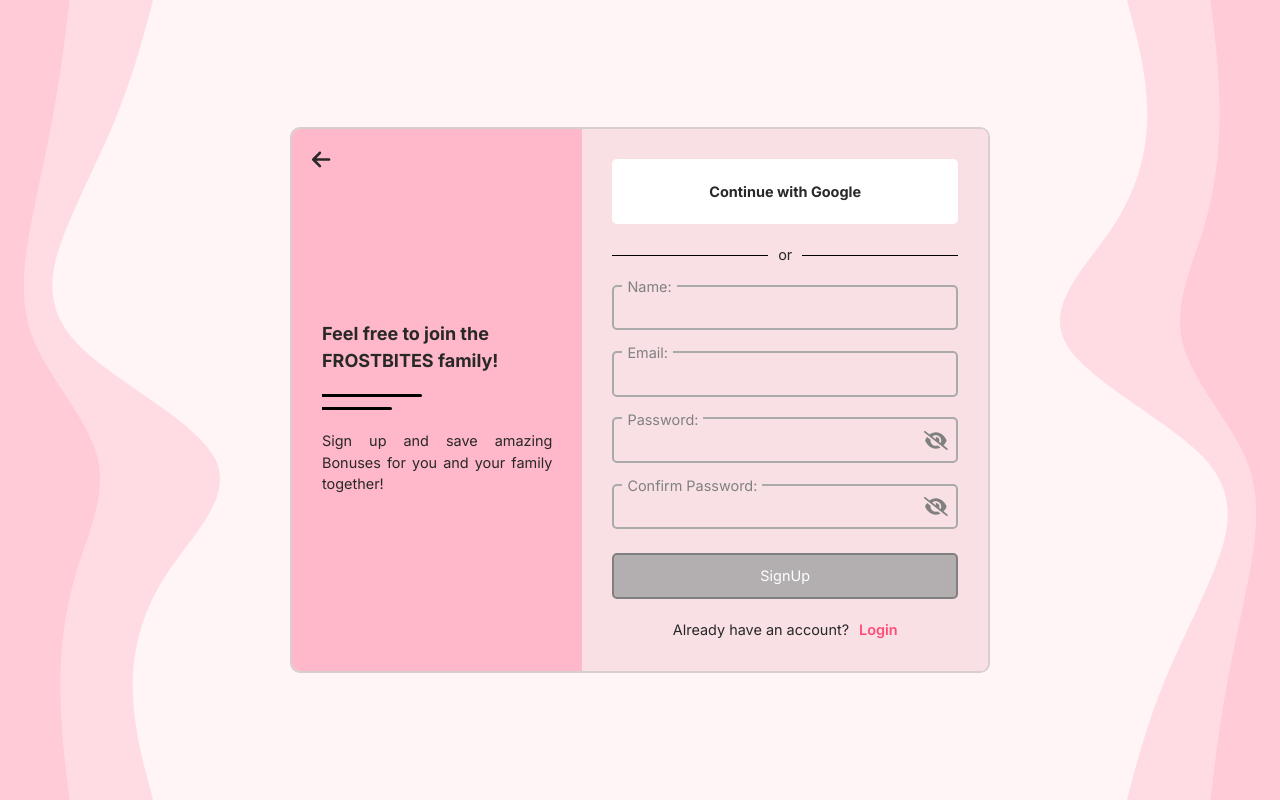
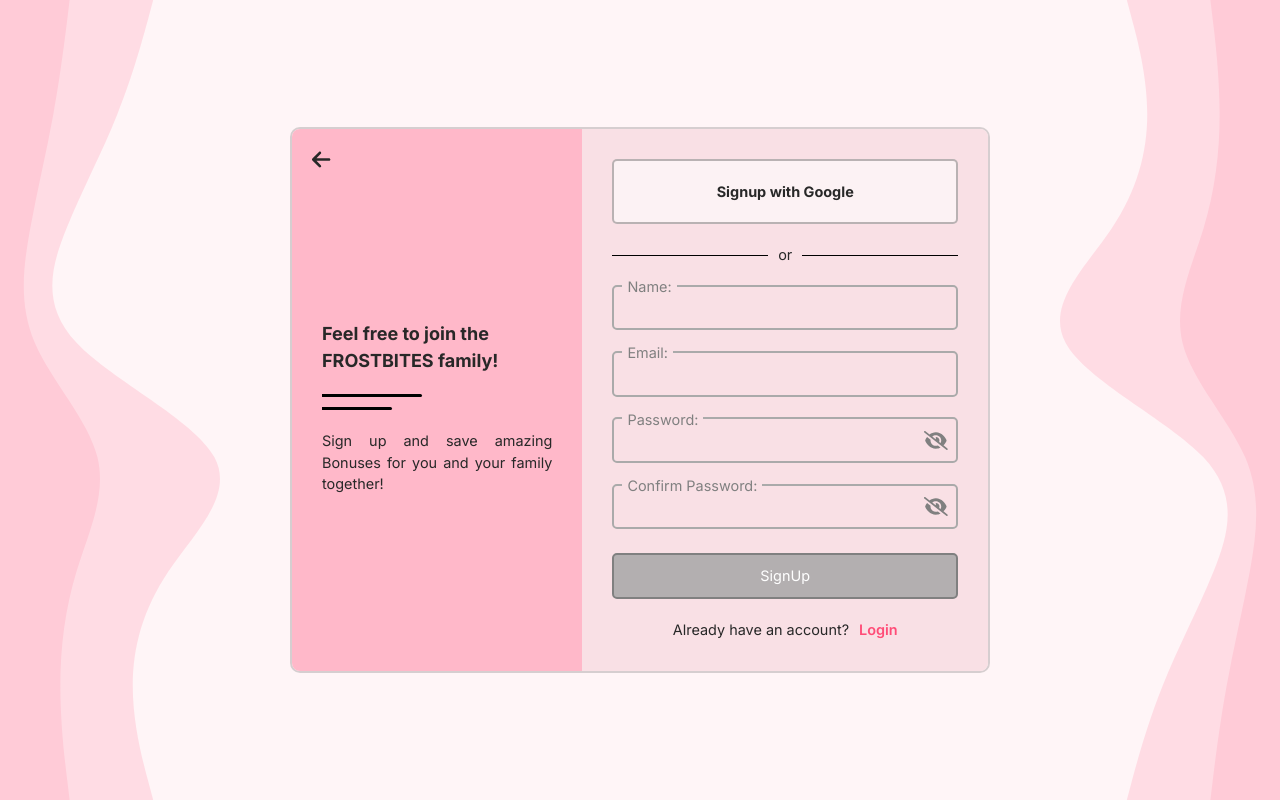
Before and after one commit to darianmorat/frostbites, a React (Vite) app in the folder client/: page /signup in a window 1280 px wide. Built offline with nearby package versions, Linux system fonts and the light colour scheme; no server answers.

Commit message:
feat(client): add firebase google auth

```diff
--- a/client/package.json
+++ b/client/package.json
@@ -17,6 +17,7 @@
     "@fortawesome/react-fontawesome": "^0.2.2",
     "axios": "^1.7.9",
     "chart.js": "^4.4.7",
+    "firebase": "^11.3.0",
     "formik": "^2.4.6",
     "leaflet": "^1.9.4",
     "motion": "^12.0.6",
--- /dev/null
+++ b/client/src/firebaseConfig.jsx
@@ -0,0 +1,17 @@
+import { initializeApp } from 'firebase/app';
+import { getAuth } from 'firebase/auth';
+
+const firebaseConfig = {
+   apiKey: import.meta.env.VITE_FIREBASE_API_KEY,
+   authDomain: import.meta.env.VITE_FIREBASE_AUTH_DOMAIN,
+   projectId: import.meta.env.VITE_FIREBASE_PROJECT_ID,
+   storageBucket: import.meta.env.VITE_FIREBASE_STORAGE_BUCKET,
+   messagingSenderId: import.meta.env.VITE_FIREBASE_MESSAGING_SENDER_ID,
+   appId: import.meta.env.VITE_FIREBASE_APP_ID,
+   measurementId: import.meta.env.VITE_FIREBASE_MEASUREMENT_ID,
+};
+
+const app = initializeApp(firebaseConfig);
+const auth = getAuth(app);
+
+export default auth;
--- a/client/src/pages/public.css
+++ b/client/src/pages/public.css
@@ -168,7 +168,7 @@
    gap: 10px;
    justify-content: space-between;
 }
-.purchase-total{
+.purchase-total {
    display: flex;
    align-items: center;
    gap: 10px;
@@ -274,15 +274,17 @@
    max-width: 700px;
 }
 
-.google-auth {
-   background-color: white;
+.right-form > .google-auth {
+   background-color: #ffffff90;
+   border: 2px solid #28282850;
+   color: #282828;
    height: 65px;
-   display: flex;
-   align-items: center;
-   justify-content: center;
    font-weight: bold;
-   border-radius: 5px;
 }
+.google-auth:hover{
+   background-color: var(--white-color);
+}
+
 .separator {
    margin: 20px 0 10px 0;
    display: flex;
--- a/client/src/pages/public/LoginPage.jsx
+++ b/client/src/pages/public/LoginPage.jsx
@@ -9,6 +9,9 @@
 import wave_svg from '../../assets/images/svg/wave.svg';
 import { toast } from 'react-toastify';
 import '../public.css';
+
+import { signInWithPopup, GoogleAuthProvider } from 'firebase/auth';
+import auth from '../../firebaseConfig';
 
 const LoginPage = () => {
    const [showPassword, setShowPassword] = useState(false);
@@ -30,6 +33,22 @@
 
    const handleToast = () => {
       toast.dismiss('toast');
+   };
+
+   const handleGoogleLogin = async () => {
+      const provider = new GoogleAuthProvider();
+      const res = await signInWithPopup(auth, provider);
+
+      try {
+         const user = res.user;
+         const values = {
+            email: user.email,
+            auth_provider: 'google',
+         };
+         await login(values);
+      } catch (err) {
+         console.error(err);
+      }
    };
 
    return (
@@ -55,7 +74,9 @@
                </div>
 
                <div className="right-form">
-                  <div className="google-auth">Continue with Google</div>
+                  <button className="btn google-auth" onClick={handleGoogleLogin}>
+                     Login with Google
+                  </button>
                   <p className="separator">
                      <span className="separator-line"></span> or{' '}
                      <span className="separator-line"></span>
--- a/client/src/pages/public/SignUpPage.jsx
+++ b/client/src/pages/public/SignUpPage.jsx
@@ -9,6 +9,9 @@
 import wave_svg from '../../assets/images/svg/wave.svg';
 import '../public.css';
 import { useUserStore } from '../../stores/useUserStore';
+
+import { signInWithPopup, GoogleAuthProvider } from 'firebase/auth';
+import auth from '../../firebaseConfig';
 
 const SignUpPage = () => {
    const [showPassword, setShowPassword] = useState(false);
@@ -45,6 +48,23 @@
       toast.dismiss('toast');
    };
 
+   const handleGoogleSignup = async () => {
+      const provider = new GoogleAuthProvider();
+      const res = await signInWithPopup(auth, provider);
+
+      try {
+         const user = res.user;
+         const values = {
+            name: user.displayName,
+            email: user.email,
+            auth_provider: 'google',
+         };
+         await signup(values);
+      } catch (err) {
+         console.error(err);
+      }
+   };
+
    return (
       <div className="form-body">
          <img src={wave_svg} alt="" className="wave-left-svg" />
@@ -67,7 +87,9 @@
                </div>
 
                <div className="right-form">
-                  <div className="google-auth">Continue with Google</div>
+                  <button className="btn google-auth" onClick={handleGoogleSignup}>
+                     Signup with Google
+                  </button>
                   <p className="separator">
                      <span className="separator-line"></span> or{' '}
                      <span className="separator-line"></span>
--- a/client/src/stores/useUserStore.jsx
+++ b/client/src/stores/useUserStore.jsx
@@ -72,6 +72,16 @@
    signup: async (values) => {
       set({ loading: true });
       try {
+         if (values.auth_provider) {
+            const res = await api.post('/auth/register-google', values);
+            const data = res.data;
+
+            if (data.success) {
+               localStorage.setItem('token', data.token);
+               window.location.href = '/';
+               toast.success(data.message);
+            }
+         } else {
             const res = await api.post('/auth/register', values);
             const data = res.data;
 
@@ -80,6 +90,7 @@
                window.location.href = '/verify-email';
                set({ loading: false });
                // toast.info(data.message);
+            }
          }
       } catch (err) {
          toast.error(err.response.data.message);
@@ -109,6 +120,21 @@
 
    login: async (values) => {
       try {
+         if (values.auth_provider) {
+            const res = await api.post('/auth/login-google', values);
+            const data = res.data;
+
+            if (data.success) {
+               localStorage.setItem('token', data.token);
+               set({
+                  user: data.user,
+                  purchases: data.purchases,
+                  isAuth: true,
+                  isAdmin: data.isAdmin,
+               });
+               toast.success(data.message);
+            }
+         } else {
             const res = await api.post('/auth/login', values);
             const data = res.data;
 
@@ -120,7 +146,8 @@
                   isAuth: true,
                   isAdmin: data.isAdmin,
                });
-            toast.success('Login successful!');
+               toast.success(data.message);
+            }
          }
       } catch (err) {
          toast.error(err.response.data.message);
```
Also changed, not shown: 1 other file (tests, documents, lock files or other folders). Lines whose indentation alone changed are shown as unchanged.
